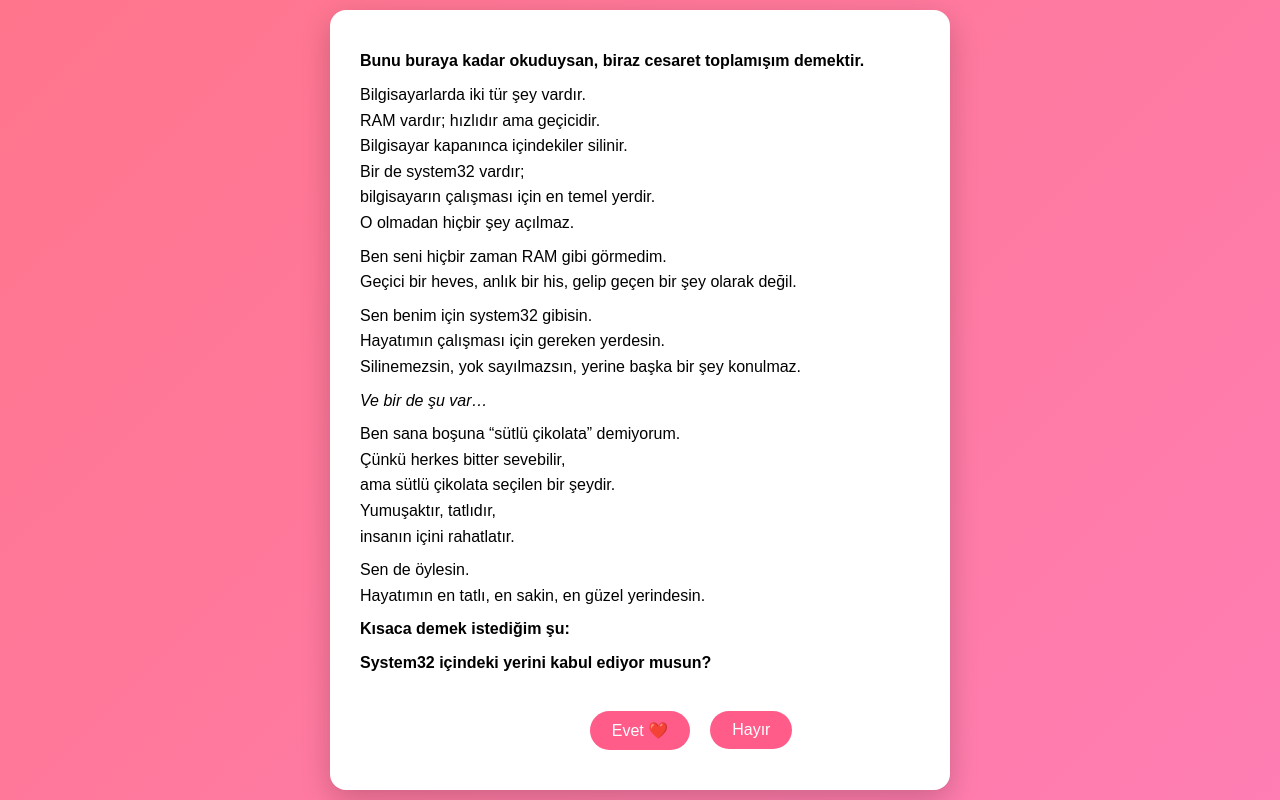
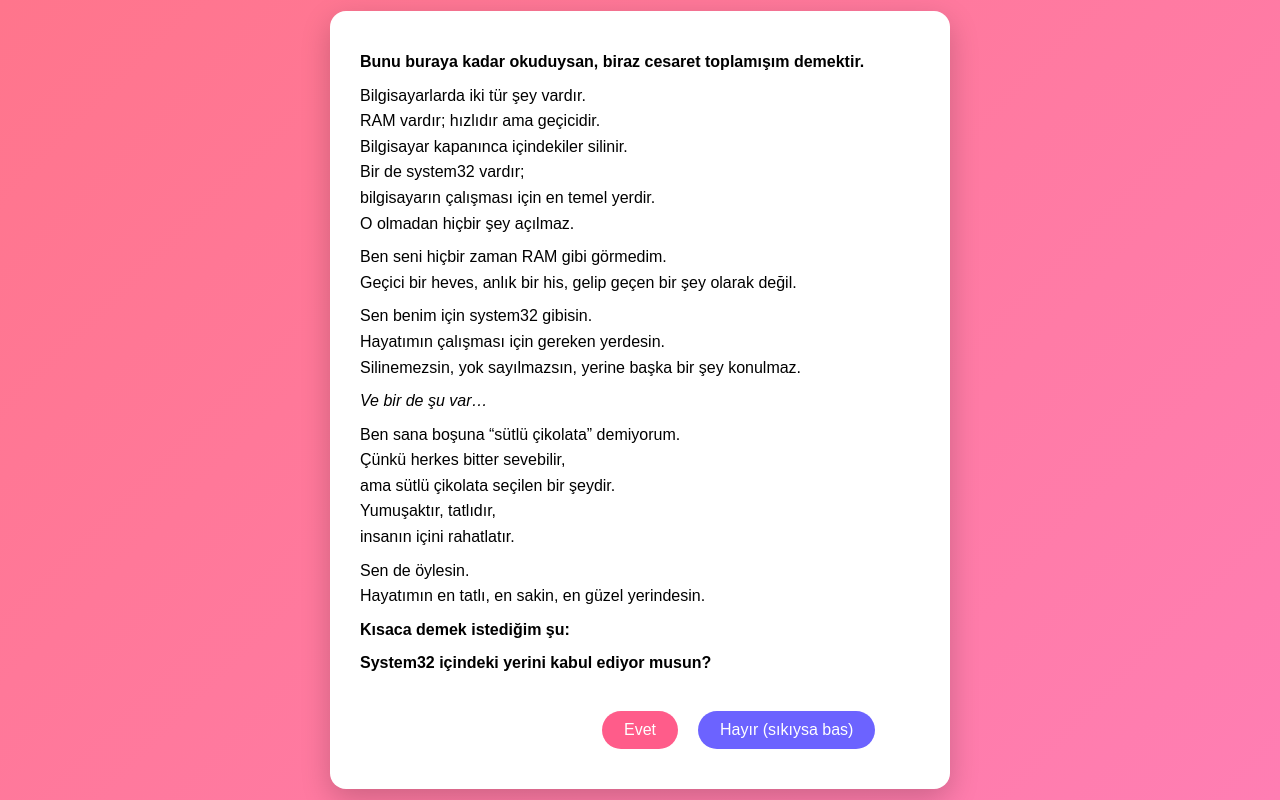
Before and after one commit to cengizcaglar973-sys/-., a plain HTML site: page index.html in a window 1280 px wide. Drawn offline with Linux system fonts and the light colour scheme.

Commit message:
Update index.html

```diff
--- a/index.html
+++ b/index.html
@@ -43,12 +43,16 @@ button{
   border-radius:20px;
   font-size:16px;
   cursor:pointer;
+  margin:10px;
+  color:white;
+}
+
+#yesBtn{
   background:#ff5c8a;
-  color:white;
-  margin:10px;
 }
 
 #no{
+  background:#6c63ff;
   position:absolute;
 }
 
@@ -101,8 +105,8 @@ a{
   <p><strong>System32 içindeki yerini kabul ediyor musun?</strong></p>
 
   <div class="buttons">
-    <button onclick="yes()">Evet ❤️</button>
-    <button id="no">Hayır</button>
+    <button id="yesBtn" onclick="yes()">Evet</button>
+    <button id="no">Hayır (sıkıysa bas)</button>
   </div>
 </div>
 
@@ -142,13 +146,12 @@ noBtn.addEventListener("mouseover", () => {
   noBtn.style.top  = Math.random() * maxY + "px";
 });
 
-// Evet akışı
 function yes(){
   document.getElementById("main").classList.add("hidden");
   document.getElementById("yesBox").classList.remove("hidden");
 }
 
-// Hayır'a tıklanırsa (nadiren)
+// Çok nadir yakalanırsa
 noBtn.addEventListener("click", ()=>{
   document.getElementById("main").classList.add("hidden");
   document.getElementById("noBox").classList.remove("hidden");
```
